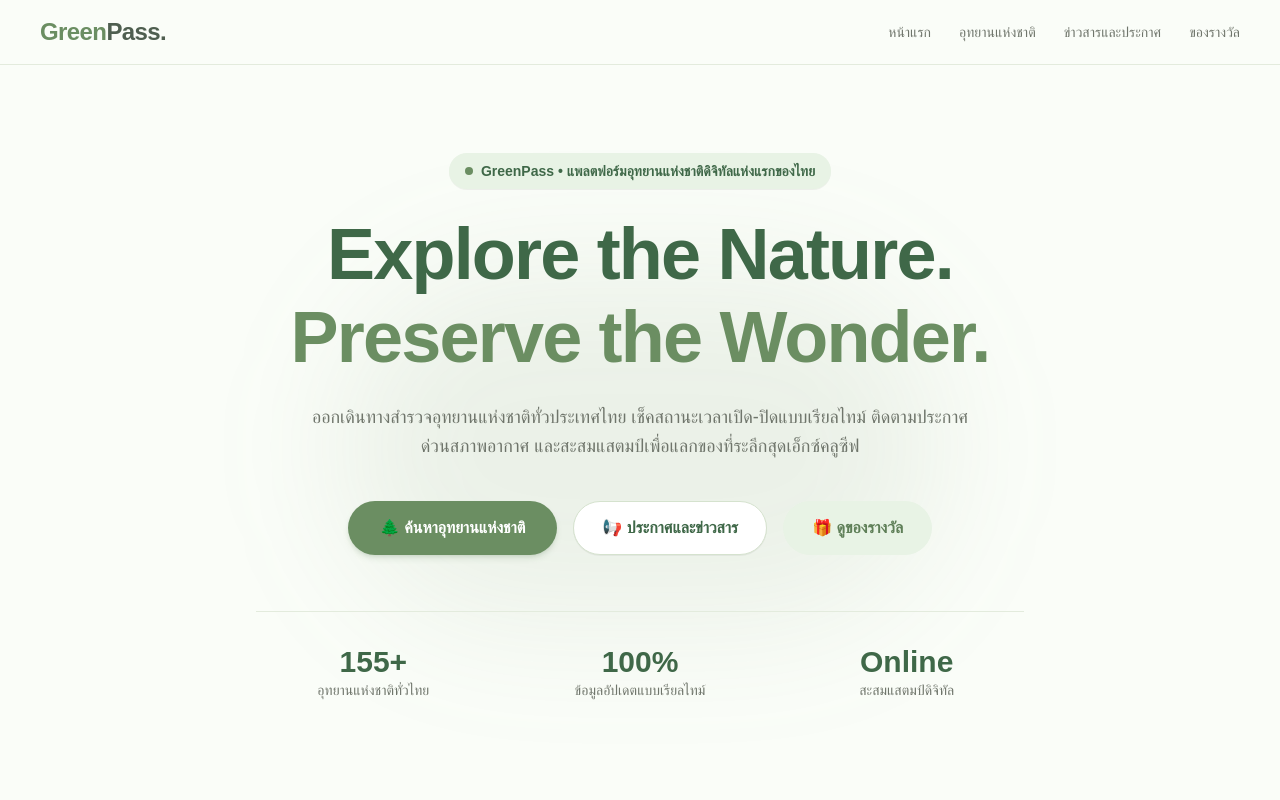
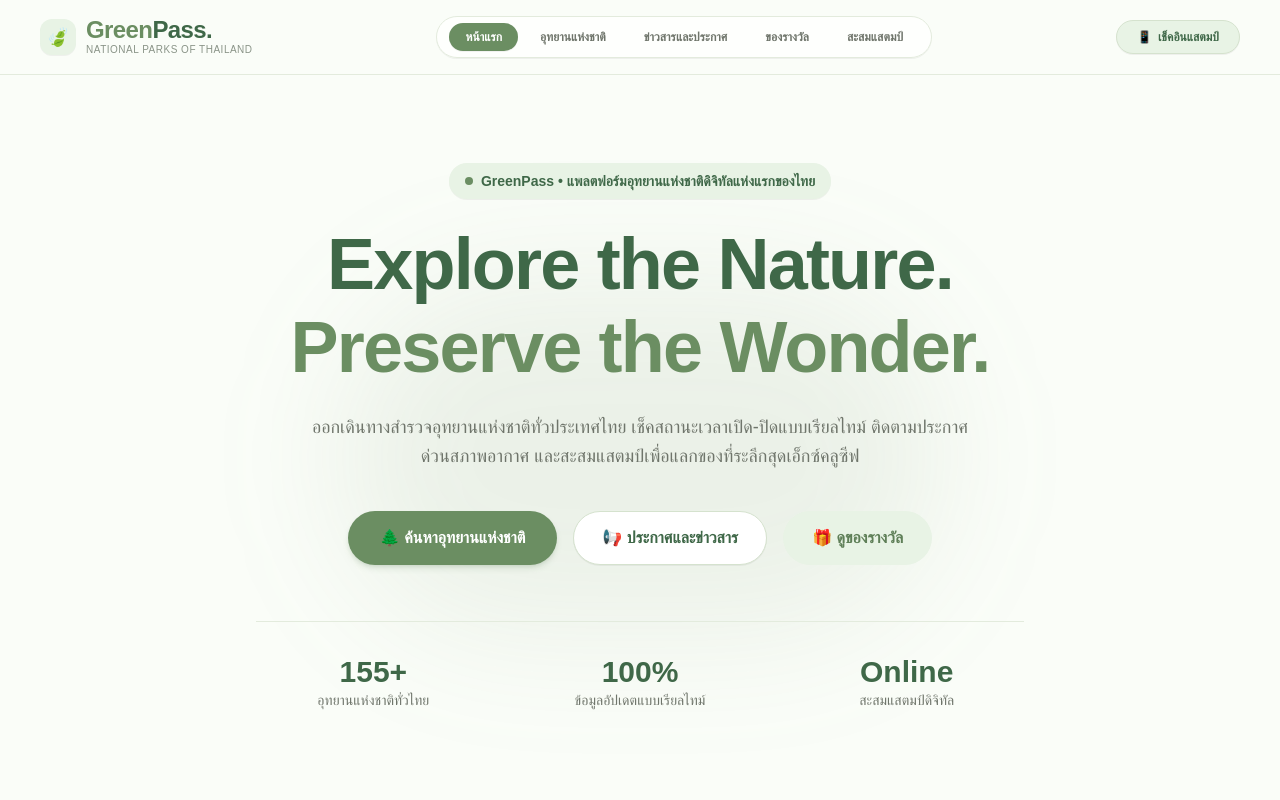
Before and after one commit to Hippro2004/github-greenpass-frontend, a Next.js app: page / in a window 1280 px wide. Shown: the top 800 px of the page. Built offline with nearby package versions, Linux system fonts and the light colour scheme.

Commit message:
remodel navbar and footer

```diff
--- a/src/components/layout/Footer.tsx
+++ b/src/components/layout/Footer.tsx
@@ -1,9 +1,132 @@
+import Link from "next/link";
+
 export default function Footer() {
-    return (
-        <footer className="mt-auto border-t border-[#E3EBDD] py-6 text-center">
-            <p className="text-sm text-[#8A9488]">
-                © 2026 GreenPass. All rights reserved.
+  return (
+    <footer className="mt-auto border-t border-[#E3EBDD] bg-[#F6FAF4] text-[#6F756B] pt-14 pb-10">
+      <div className="mx-auto max-w-7xl px-6 md:px-10">
+        <div className="grid grid-cols-1 md:grid-cols-2 lg:grid-cols-5 gap-10 pb-12 border-b border-[#E3EBDD]">
+          {/* Column 1: Brand & Bio (Spans 2 cols on lg) */}
+          <div className="lg:col-span-2 space-y-4">
+            <Link href="/" className="inline-flex items-center gap-2.5">
+              <div className="flex h-9 w-9 items-center justify-center rounded-xl bg-[#E8F3E5] text-[#3F6848] shadow-2xs">
+                <span className="text-lg">🍃</span>
+              </div>
+              <div className="flex flex-col">
+                <span className="text-xl font-black tracking-tight leading-none">
+                  <span className="text-[#6B8E62]">Green</span>
+                  <span className="text-[#3F6848]">Pass.</span>
+                </span>
+                <span className="text-[10px] font-medium tracking-wider text-[#8A9488] uppercase">
+                  National Parks of Thailand
+                </span>
+              </div>
+            </Link>
+
+            <p className="text-xs sm:text-sm leading-relaxed text-[#6F756B] max-w-sm">
+              แพลตฟอร์มอุทยานแห่งชาติดิจิทัล เพื่อส่งเสริมการท่องเที่ยวเชิงอนุรักษ์
+              บันทึกความทรงจำผ่านแสตมป์ออนไลน์ และสนับสนุนการดูแลรักษาธรรมชาติอย่างยั่งยืน
             </p>
-        </footer>
-    );
+
+            <div className="flex items-center gap-2 pt-1 text-xs font-semibold text-[#5F7F58]">
+              <span className="rounded-full bg-[#E8F3E5] px-3 py-1">Explore</span>
+              <span className="rounded-full bg-[#E8F3E5] px-3 py-1">Discover</span>
+              <span className="rounded-full bg-[#E8F3E5] px-3 py-1">Preserve</span>
+            </div>
+          </div>
+
+          {/* Column 2: Navigation Links */}
+          <div className="space-y-3">
+            <h4 className="text-xs font-bold uppercase tracking-wider text-[#3F6848]">
+              บริการหลัก
+            </h4>
+            <ul className="space-y-2 text-xs sm:text-sm">
+              <li>
+                <Link href="/" className="hover:text-[#3F6848] transition-colors">
+                  หน้าแรก
+                </Link>
+              </li>
+              <li>
+                <Link href="/park" className="hover:text-[#3F6848] transition-colors">
+                  ค้นหาอุทยานแห่งชาติ
+                </Link>
+              </li>
+              <li>
+                <Link href="/announcement" className="hover:text-[#3F6848] transition-colors">
+                  ข่าวสารและประกาศ
+                </Link>
+              </li>
+              <li>
+                <Link href="/reward" className="hover:text-[#3F6848] transition-colors">
+                  ของรางวัลและของที่ระลึก
+                </Link>
+              </li>
+              <li>
+                <Link href="/stamp" className="hover:text-[#3F6848] transition-colors">
+                  ระบบสะสมแสตมป์ดิจิทัล
+                </Link>
+              </li>
+            </ul>
+          </div>
+
+          {/* Column 3: Tourist Guidelines */}
+          <div className="space-y-3">
+            <h4 className="text-xs font-bold uppercase tracking-wider text-[#3F6848]">
+              สำหรับนักท่องเที่ยว
+            </h4>
+            <ul className="space-y-2 text-xs sm:text-sm">
+              <li>
+                <span className="text-[#6F756B]">ข้อควรปฏิบัติในอุทยาน</span>
+              </li>
+              <li>
+                <span className="text-[#6F756B]">การเตรียมตัวเดินป่า</span>
+              </li>
+              <li>
+                <span className="text-[#6F756B]">พาสปอร์ตอุทยานแห่งชาติ</span>
+              </li>
+              <li>
+                <span className="text-[#6F756B]">สิทธิประโยชน์นักท่องเที่ยว</span>
+              </li>
+            </ul>
+          </div>
+
+          {/* Column 4: Hotline & Emergency */}
+          <div className="space-y-3">
+            <h4 className="text-xs font-bold uppercase tracking-wider text-[#3F6848]">
+              ติดต่อและสายด่วน
+            </h4>
+            <div className="space-y-2.5 text-xs sm:text-sm">
+              <div className="rounded-2xl bg-white p-3 border border-[#E3EBDD] shadow-2xs">
+                <p className="text-[11px] font-semibold text-[#8A9488]">สายด่วนพิทักษ์ป่า</p>
+                <p className="text-lg font-black text-[#B85450] tracking-wide">1362</p>
+                <p className="text-[10px] text-[#8A9488]">ตลอด 24 ชั่วโมง (โทรฟรี)</p>
+              </div>
+
+              <p className="text-[11px] text-[#8A9488] leading-tight pt-1">
+                กรมอุทยานแห่งชาติ สัตว์ป่า และพันธุ์พืช<br />
+                กระทรวงทรัพยากรธรรมชาติและสิ่งแวดล้อม
+              </p>
+            </div>
+          </div>
+        </div>
+
+        {/* Bottom copyright bar */}
+        <div className="mt-8 flex flex-col sm:flex-row items-center justify-between gap-4 text-xs text-[#8A9488]">
+          <p>© 2026 GreenPass. สงวนลิขสิทธิ์ทุกประการ</p>
+          <div className="flex items-center gap-4">
+            <span className="hover:text-[#3F6848] transition-colors cursor-pointer">
+              นโยบายความเป็นส่วนตัว
+            </span>
+            <span>•</span>
+            <span className="hover:text-[#3F6848] transition-colors cursor-pointer">
+              ข้อกำหนดการใช้งาน
+            </span>
+            <span>•</span>
+            <span className="hover:text-[#3F6848] transition-colors cursor-pointer">
+              การท่องเที่ยวอย่างรับผิดชอบ
+            </span>
+          </div>
+        </div>
+      </div>
+    </footer>
+  );
 }
--- a/src/components/layout/Narbar.tsx
+++ b/src/components/layout/Narbar.tsx
@@ -1,54 +1,131 @@
+"use client";
+
+import { useState } from "react";
 import Link from "next/link";
+import { usePathname } from "next/navigation";
 
 export default function Navbar() {
+  const pathname = usePathname();
+  const [mobileMenuOpen, setMobileMenuOpen] = useState(false);
+
+  const navLinks = [
+    { name: "หน้าแรก", href: "/" },
+    { name: "อุทยานแห่งชาติ", href: "/park" },
+    { name: "ข่าวสารและประกาศ", href: "/announcement" },
+    { name: "ของรางวัล", href: "/reward" },
+    { name: "สะสมแสตมป์", href: "/stamp" },
+  ];
+
+  const isActive = (href: string) => {
+    if (href === "/") return pathname === "/";
+    return pathname.startsWith(href);
+  };
+
   return (
-        <header className="sticky top-0 z-50 border-b border-[#E3EBDD] bg-[#FAFDF8]/90 backdrop-blur-md">
+    <header className="sticky top-0 z-50 border-b border-[#E3EBDD] bg-[#FAFDF8]/90 backdrop-blur-md transition-all">
       <div className="mx-auto flex max-w-7xl items-center justify-between px-6 py-4 md:px-10">
-                <Link
-                    href="/"
-                    className="text-2xl font-semibold tracking-tight"
-                >
+        {/* Brand Logo */}
+        <Link href="/" className="group flex items-center gap-2.5">
+          <div className="flex h-9 w-9 items-center justify-center rounded-xl bg-[#E8F3E5] text-[#3F6848] transition-transform duration-300 group-hover:scale-105 shadow-2xs">
+            <span className="text-lg">🍃</span>
+          </div>
+          <div className="flex flex-col">
+            <span className="text-xl sm:text-2xl font-black tracking-tight leading-none">
               <span className="text-[#6B8E62]">Green</span>
-                    <span className="text-[#4F5F50]">Pass.</span>
+              <span className="text-[#3F6848]">Pass.</span>
+            </span>
+            <span className="text-[10px] font-medium tracking-wider text-[#8A9488] uppercase">
+              National Parks of Thailand
+            </span>
+          </div>
         </Link>
 
-                <nav className="flex items-center gap-7">
+        {/* Desktop Navigation Links */}
+        <nav className="hidden lg:flex items-center gap-1.5 rounded-full border border-[#E3EBDD] bg-white/70 px-3 py-1.5 shadow-2xs">
+          {navLinks.map((link) => {
+            const active = isActive(link.href);
+            return (
               <Link
-                        href="/"
-                        className="text-sm font-medium text-[#6F756B] transition-colors hover:text-[#5F7F58]"
+                key={link.href}
+                href={link.href}
+                className={`rounded-full px-4 py-1.5 text-xs font-semibold transition-all ${
+                  active
+                    ? "bg-[#6B8E62] text-white shadow-2xs"
+                    : "text-[#6F756B] hover:text-[#3F6848] hover:bg-[#F3F8F1]"
+                }`}
               >
-                        หน้าแรก
+                {link.name}
               </Link>
+            );
+          })}
+        </nav>
 
+        {/* Right CTA Button */}
+        <div className="hidden sm:flex items-center gap-3">
           <Link
-                        href="/park"
-                        className="text-sm font-medium text-[#6F756B] transition-colors hover:text-[#5F7F58]"
+            href="/stamp"
+            className="flex items-center gap-1.5 rounded-full bg-[#E8F3E5] border border-[#D5E2CE] px-5 py-2 text-xs font-bold text-[#3F6848] shadow-2xs transition-all hover:bg-[#6B8E62] hover:text-white hover:border-[#6B8E62]"
           >
-                        อุทยานแห่งชาติ
+            <span>📱</span>
+            <span>เช็คอินแสตมป์</span>
           </Link>
+        </div>
 
+        {/* Mobile Hamburger Toggle Button */}
+        <button
+          type="button"
+          onClick={() => setMobileMenuOpen(!mobileMenuOpen)}
+          className="lg:hidden flex h-10 w-10 items-center justify-center rounded-xl border border-[#E3EBDD] bg-white text-[#3F6848] hover:bg-[#F3F8F1] transition-colors"
+          aria-label="เปิดเมนูนำทาง"
+        >
+          {mobileMenuOpen ? (
+            <svg className="h-5 w-5" fill="none" viewBox="0 0 24 24" stroke="currentColor">
+              <path strokeLinecap="round" strokeLinejoin="round" strokeWidth={2} d="M6 18L18 6M6 6l12 12" />
+            </svg>
+          ) : (
+            <svg className="h-5 w-5" fill="none" viewBox="0 0 24 24" stroke="currentColor">
+              <path strokeLinecap="round" strokeLinejoin="round" strokeWidth={2} d="M4 6h16M4 12h16M4 18h16" />
+            </svg>
+          )}
+        </button>
+      </div>
+
+      {/* Mobile Drawer Navigation */}
+      {mobileMenuOpen && (
+        <div className="lg:hidden border-b border-[#E3EBDD] bg-white px-6 py-5 shadow-lg animate-fade-in">
+          <div className="flex flex-col gap-2">
+            {navLinks.map((link) => {
+              const active = isActive(link.href);
+              return (
                 <Link
-                        href="/announcement"
-                        className="text-sm font-medium text-[#6F756B] transition-colors hover:text-[#5F7F58]"
+                  key={link.href}
+                  href={link.href}
+                  onClick={() => setMobileMenuOpen(false)}
+                  className={`flex items-center justify-between rounded-xl px-4 py-3 text-sm font-semibold transition-all ${
+                    active
+                      ? "bg-[#E8F3E5] text-[#3F6848]"
+                      : "text-[#6F756B] hover:bg-[#FAFDF8] hover:text-[#3F6848]"
+                  }`}
                 >
-                        ข่าวสารและประกาศ
+                  <span>{link.name}</span>
+                  {active && <span className="h-2 w-2 rounded-full bg-[#6B8E62]" />}
                 </Link>
+              );
+            })}
 
+            <div className="pt-3 mt-2 border-t border-[#F0F5ED]">
               <Link
-                        href="/reward"
-                        className="text-sm font-medium text-[#6F756B] transition-colors hover:text-[#5F7F58]"
+                href="/stamp"
+                onClick={() => setMobileMenuOpen(false)}
+                className="flex items-center justify-center gap-2 w-full rounded-xl bg-[#6B8E62] py-3 text-center text-sm font-bold text-white shadow-xs"
               >
-                        ของรางวัล
+                <span>📱</span>
+                <span>เช็คอินสะสมแสตมป์</span>
               </Link>
-
-                    {/* <Link
-                        href="/stamp"
-                        className="text-sm font-medium text-[#6F756B] transition-colors hover:text-[#5F7F58]"
-                    >
-                        สะสมแสตมป์
-                    </Link> */}
-                </nav>
             </div>
+          </div>
+        </div>
+      )}
     </header>
   );
 }
```
Lines whose indentation alone changed are shown as unchanged.
